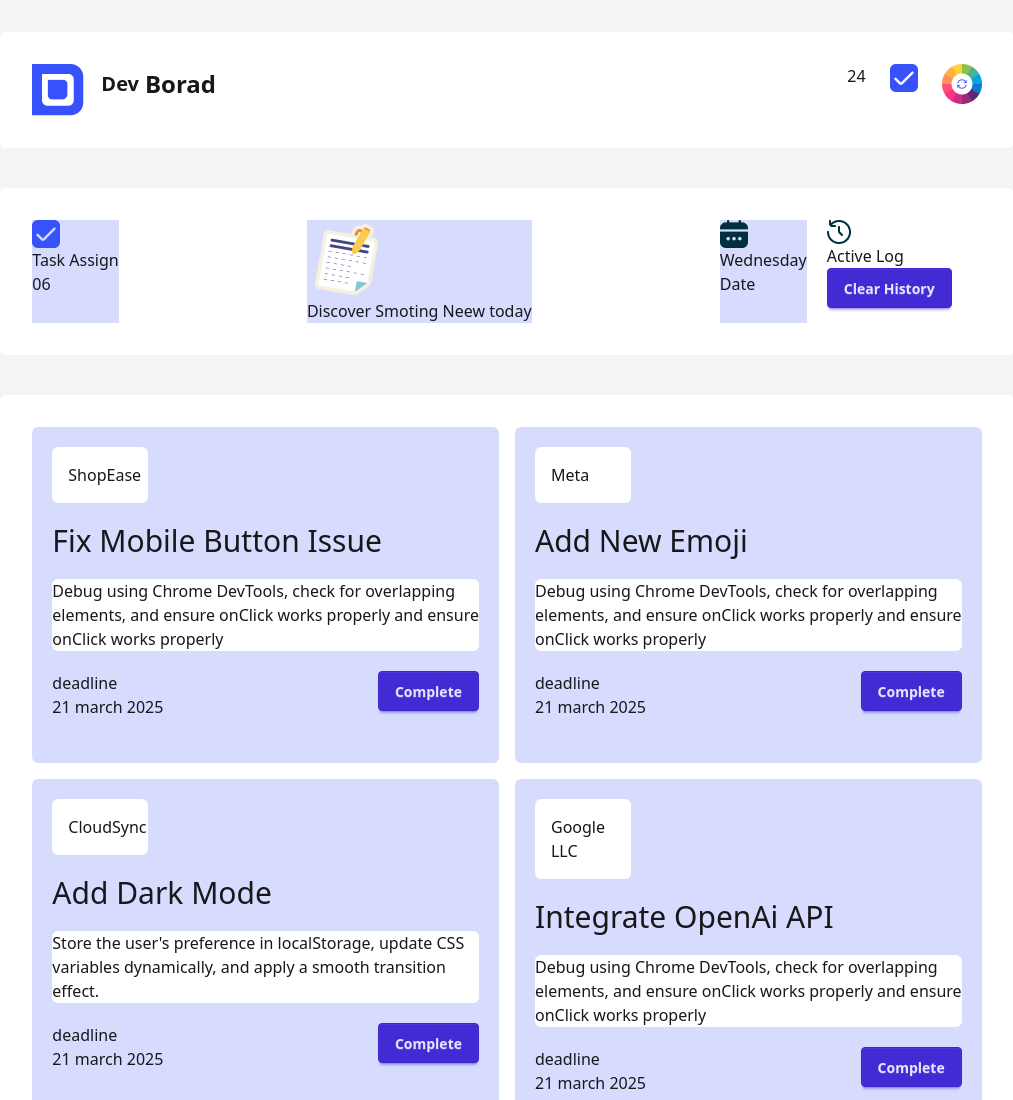
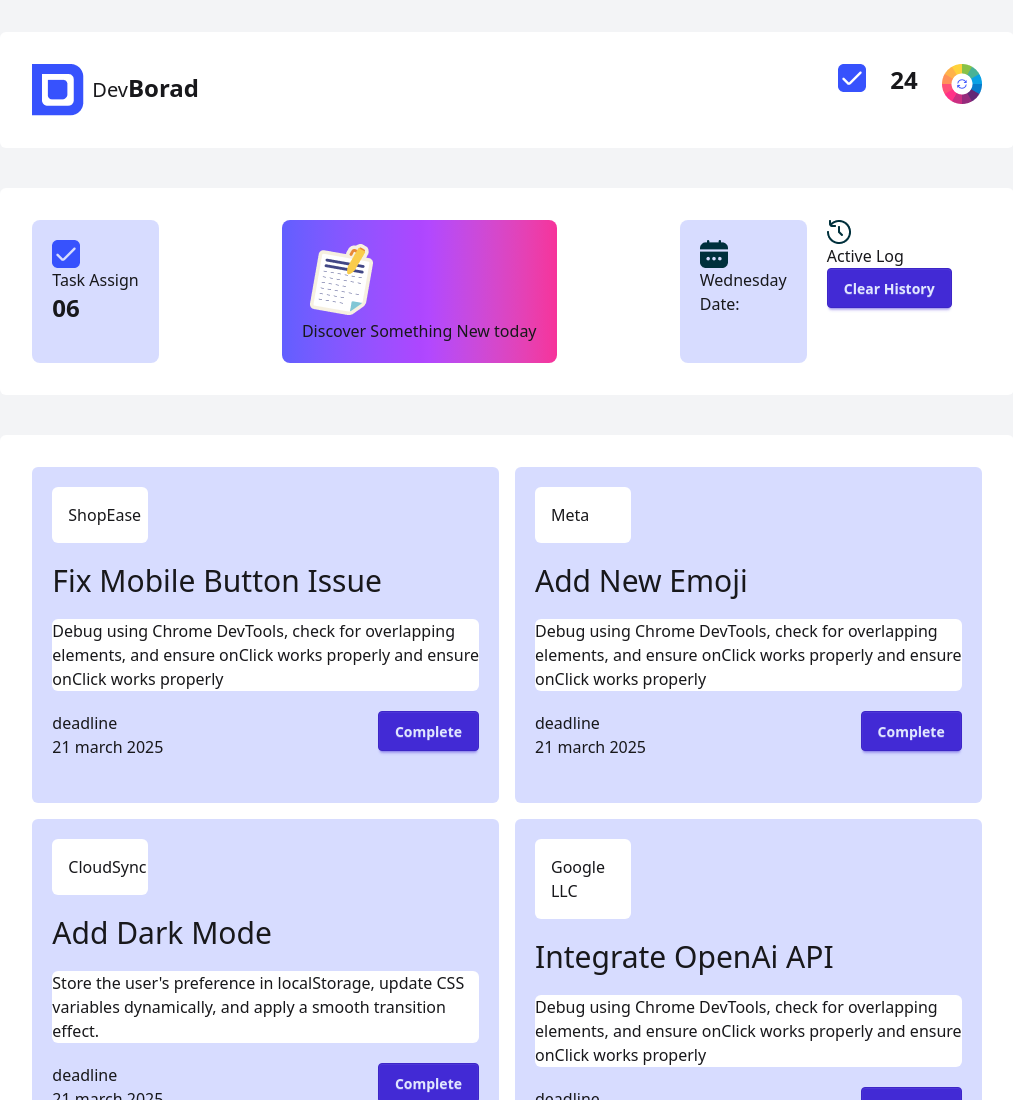
Before and after one commit to MdShan98/a5-dev, a plain HTML site: page index.html in a window 1280 px wide. Shown: the top 1100 px of the page, without its empty margins (133-1146 px from the left). Drawn offline with nearby package versions, Linux system fonts and the light colour scheme.

Commit message:
checking eveything

```diff
--- a/index.html
+++ b/index.html
@@ -26,19 +26,21 @@
                 <div>
                     <img src="asset/logo.png" alt="" srcset="">
                 </div>
-                <div>
-                    <a class="btn btn-ghost text-xl">Dev<span class="text-2xl">Borad</span></a>
+                <div class="p-2">
+                    <p class="text-xl">
+                        Dev<span class="text-2xl font-bold">Borad</span></a>
+                    </p>
                 </div>
             </div>
-            <div class="flex space-x-6 ">
-                <div>
-                    <p id="main-number">24</p>
-                </div>
+            <div class="flex space-x-6">
                 <div>
                     <img src="asset/checkbox.png" alt="">
                 </div>
                 <div>
-                    <a href=""><img src="asset/theme-btn.png" alt=""></a>
+                    <p class="font-bold text-2xl" id="main-number">24</p>
+                </div>
+                <div id="color-change">
+                    <img src="asset/theme-btn.png" alt="">
                 </div>
             </div>
         </div>
@@ -46,19 +48,22 @@
 
     <main class="bg-white p-8 rounded-md w-5/6 m-auto mt-10 flex">
         <section class="w-5/6 flex justify-between">
-            <div class="a-color">
+            <div class="a-color rounded-lg p-5">
                 <img src="asset/checkbox.png" alt="">
-                <p>Task Assign</p>
-                <p id="task-number">06</p>
+                <div>
+                    <p>Task Assign</p>
+                    <p id="task-number" class="font-bold text-2xl">06</p>
+                </div>
+
             </div>
-            <div id="faq" class="a-color">
+            <div id="faq" class="bg-gradient-to-r from-indigo-500 via-purple-500 to-pink-500 rounded-lg p-5">
                 <img src="asset/board.png" alt="">
-                <p>Discover Smoting Neew today</p>
+                <p>Discover Something New today</p>
             </div>
-            <div class="a-color">
+            <div class="a-color rounded-lg p-5">
                 <img src="asset/calender.png" alt="">
                 <p>Wednesday</p>
-                <p>Date</p>
+                <p id="date-id">Date: </p>
             </div>
         </section>
 
--- a/script.js
+++ b/script.js
@@ -1,13 +1,22 @@
+// color changing function//
+
+const colorChange = document.getElementById('color-change');
+colorChange.addEventListener('click',function(){
+    const randomColor = '#' + Math.floor(Math.random()*16777215).toString(16);
+    document.body.style.backgroundColor = randomColor;
+});
+
+//changing the number//
 const mainNumber = document.getElementById('main-number').innerText;
 
-    const convertedNumber = parseFloat(mainNumber);
-    const sum = convertedNumber + 1;
+const convertedNumber = parseFloat(mainNumber);
+const sum = convertedNumber + 1;
 
     // number cutting
 
-    const taskNumber = document.getElementById('task-number').innerText;
-    const convertedNum = parseFloat(taskNumber);
-    const minus = convertedNum - 1;
+const taskNumber = document.getElementById('task-number').innerText;
+const convertedNum = parseFloat(taskNumber);
+const minus = convertedNum - 1;
 
 document.getElementById('btn-1').addEventListener('click',function(){
     alert('Board added successfully');
@@ -72,20 +81,21 @@ document.getElementById('btn-6').addEventListener('click',function(){
     newMassage.innerText = 'You have completed the task Improve Job Searching at Time: ' +  currentTime;
     massageSection.appendChild(newMassage);
 });
-
+//massage clearing function//
 document.getElementById('clear').addEventListener('click',function(){
     const passageSection = document.getElementById('massage-Section');
     passageSection.innerText = '';
 });
-
+//move to another file//
 window.onload = function() {
     const clickDiv = document.getElementById("faq");
     clickDiv.addEventListener("click", function() {
       window.location.href = "faq.html";
     });
   };
+
 // window.onload = function() {
-//     const goBack = document.getElementById("back");
+//     const goBack = document.getElementById('backk');
 //     goBack.addEventListener("click", function() {
 //       window.location.href = "index.html";
 //     });
```
Also changed, not shown: faq.html (+17 -4 lines), style.css (deleted).
